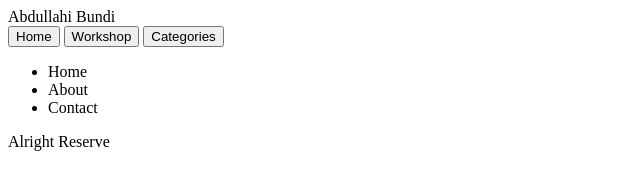
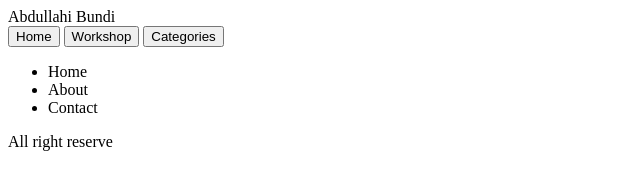
Before and after one commit to bundipcclinic/myproj, a plain HTML site: page index.html in a window 1280 px wide. Shown: the full height of the page, 0-640 px from the left. Drawn offline with Linux system fonts and the light colour scheme.

Commit message:
Update index.html

```diff
--- a/index.html
+++ b/index.html
@@ -27,7 +27,7 @@
         </div>
     </div>
     <footer>
-       <p>Alright Reserve</p>
+       <p>All right reserve</p>
     </footer>
 </body>
 </html>
```
